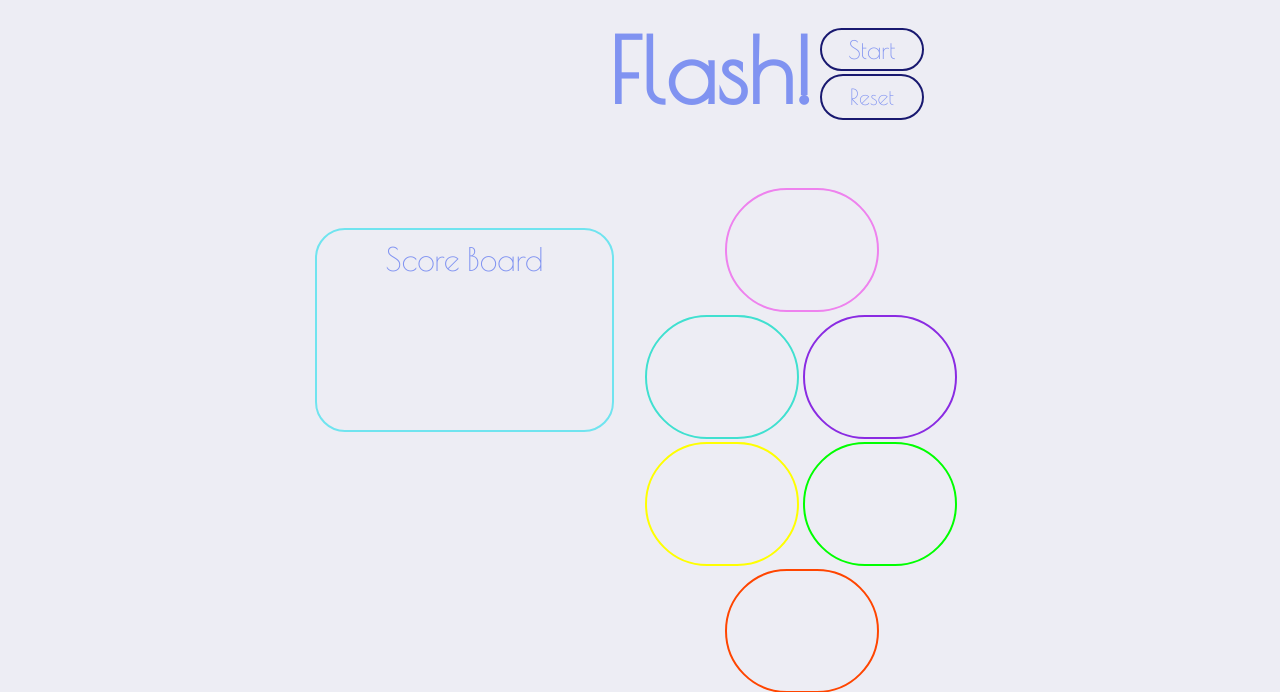
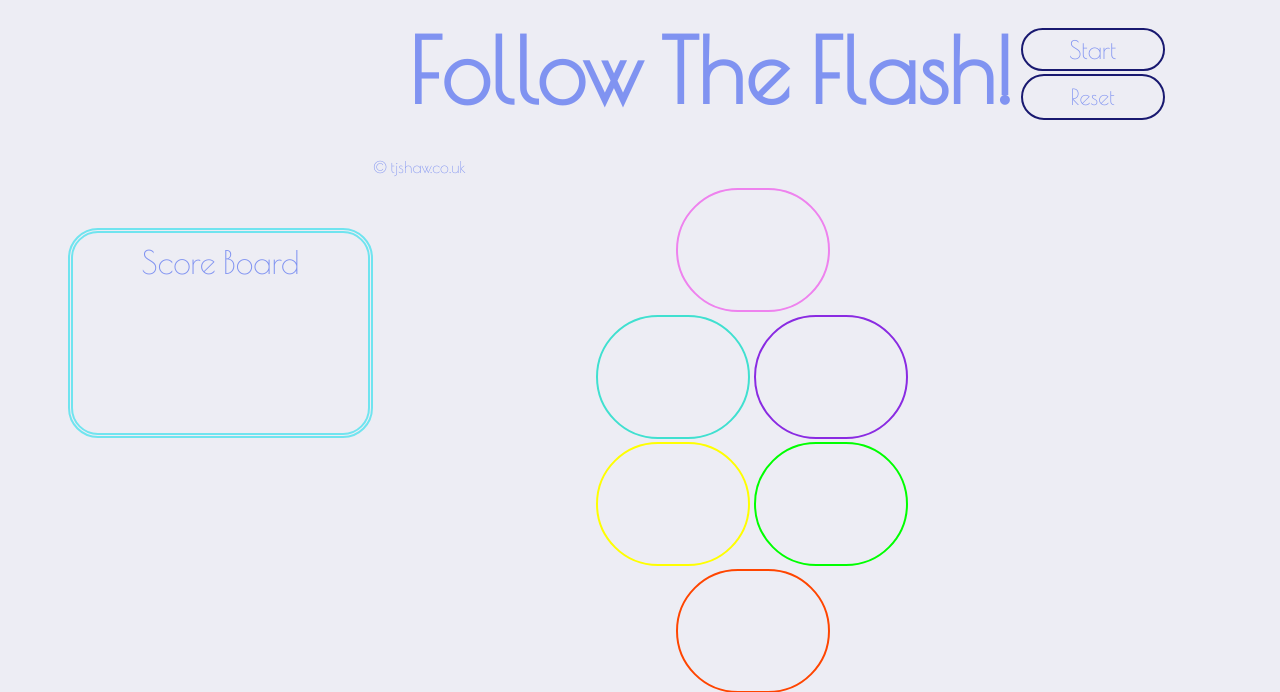
Before and after one commit to timshaw16/wdi-project-1, a PHP site: page / in a window 1280 px wide. Shown: the top 692 px of the page. Run offline with PHP 8.4, Linux system fonts and the light colour scheme; some libraries are stand-ins or nearby versions.

Commit message:
adding css score board and changing start reset btn

```diff
--- a/css/style.css
+++ b/css/style.css
@@ -6,14 +6,11 @@ body {
 
 main {
   margin: auto;
+
 }
 
-/*footer {
-  text-align: center;
-}*/
-
 #scoreBoard {
-  border: 2px solid #70E4EF;
+  border: 5px double #70E4EF;
   width: 275px;
   height: 180px;
   padding: 10px;
@@ -33,9 +30,9 @@ main {
 }
 
 .container {
-  width: 650px;
-  margin: 0 auto;
+  width: 848px;
   margin-top: 30px;
+  margin-left: 60px;
 }
 
 li {
@@ -83,7 +80,7 @@ li {
 #start {
   border: 2px solid #191970;
   border-radius: 40px;
-  width: 100px;
+  width: 140px;
   height: 50px;
   height: 39px;
   line-height: 40px;
@@ -98,7 +95,7 @@ li {
 #reset {
   border: 2px solid #191970;
   border-radius: 40px;
-  width: 100px;
+  width: 140px;
   height: 42px;
   line-height: 42px;
   display: inline-block;
@@ -112,206 +109,21 @@ li {
 #level {
   margin-top: 25px;
   margin-bottom: -55px;
+  text-align: left;
 }
 
 #taps {
   margin-left: 0;
   margin-top: -50px;
+  text-align: left;
 }
 
-/*p {
-  margin: 0;
-  margin-bottom: -50px;
-}*/
 
 h1 {
-  /*text-align: center;*/
   font-size: 89px;
   margin-top: 10px;
   margin-bottom: 5px;
-  margin-left: 600px;
+  margin-left: 400px;
   display: inline-block;
-  /*margin-right: 20px;
-  margin-left: 550px;*/
+
 }
-
-
-
-/*#score {
-  margin-top: 0;
-  color: white;
-  background-color: #3772FF;
-  padding: 6px 20px;
-  border-radius: 40px;
-  display: inline-block;
-  margin-bottom: 0;
-}*/
-
-
-
-
-
-
-/*.gameBoard {
-    max-width: 500px;
-    height: 500px;
-    margin: 19px auto;
-    margin-top: 180;
-    margin-bottom: -65px;
-}
-
-.top-row {
-  display: flex;
-  justify-content: space-around;
-  align-items: center;
-  margin: 15px auto;
-}
-
-.middle-row {
-  display: flex;
-  justify-content: space-around;
-  align-items: center;
-  margin: 15px auto;
-}
-
-.bottom-row {
-  display: flex;
-  justify-content: space-around;
-  align-items: center;
-  margin: 15px auto;
-}
-
-.gamebutton {
-  width: 100px;
-  height: 100px;
-  border-radius: 400px;
-}
-
-h2#scoreNum {
-  color:#4B0082;
-  font-size: 50px;
-  margin-bottom: -13px;
-  margin-top: -9px;
-}
-
-#lime {
-  border: 2px solid #00FF00;
-  margin-left: 4px;
-}
-
-#violet {
-    border: 2px solid violet;
-    margin-left: 100px;
-    margin-top: -20px;
-}
-
-#Turquoise {
-  border: 2px solid turquoise;
-  margin-top: -20px;
-}
-
-#pink {
-  border: 2px solid pink;
-  margin-left: 106px;
-  margin-top: -20px;
-}
-
-#orange {
-  border: 2px solid orange;
-  margin-right: 10px;
-  margin-top: -20px;
-}
-
-#yellow {
-  border: 2px solid yellow;
-  margin-left: 195px;
-  margin-top: -20px;
-}
-
-
-#lime:hover {
-  color: #00FF00;
-}
-
-#violet:hover {
-  color: #8A2BE2;
-}
-
-#Turquoise:hover{
-  color:#40E0D0;
-}
-
-#pink {
-  color: #FF33CC;
-}
-
-#orange:hover {
-  color: orange;
-}
-
-#yellow:hover {
-  color: yellow;
-}
-
-h1 {
-  text-align: center;
-  color: 	#FF4500;
-  font-size: 89px;
-  margin-top: 10px;
-}
-
-h3 {
-  margin: 0px;
-}
-
-footer {
-  text-align: right;
-  color: red;
-  margin-top: -17px;
-}
-
-
-
-
-/*li {
-  width: 95px;
-  height: 94px;
-  margin: 2px;
-  border-color:
-  float: left;
-  border-radius: 58px;
-  list-style: none;
-}
-
-.gameBoard {
-  width: 326px;
-  height: 287px;
-  margin: 0 auto;
-  margin-top: 180;
-}
-
-.square {
-  width: 115px;
-  height: 115px;
-  border: 1px solid black;
-  margin: 2px;
-  background-color: #E5E2DD;
-  float:left;
-  border-radius: 72px;
-}
-
-h1 {
-  text-align: center;
-  font-family: 'Rokkitt', serif;
-}
-
-.cat {
-  background-color : #333333;
-}
-
-.background_selected {
-  background-color : #1796cf;
-}
-
-#1 {
-  background-color: pink;
--- a/index.html
+++ b/index.html
@@ -2,7 +2,7 @@
 <html>
 <head>
   <meta charset="utf-8">
-  <title>Flash | WDI Project 1</title>
+  <title>Follow The Flash! | WDI Project 1</title>
   <script
   src="https://code.jquery.com/jquery-3.2.1.js"
   integrity="sha256-DZAnKJ/6XZ9si04Hgrsxu/8s717jcIzLy3oi35EouyE="
@@ -14,13 +14,15 @@
 <body>
   <main>
 
-    <h1>Flash!</h1>
+    <h1>Follow The Flash!</h1>
 
     <div id ="start">Start</div>
     <div id ="reset">Reset</div>
 
   <div class="container">
   <div id="scoreBoard">Score Board
+    <!-- <li class="level">level:</li>
+    <li class="taps">taps:</li> -->
 
     </div>
 
@@ -35,6 +37,7 @@
   </div>
 </main>
 <footer>
+  &copy tjshaw.co.uk
 </footer>
 </body>
 </html>
```
Also changed, not shown: js/app.js (+6 -1 lines), 1 other file.
